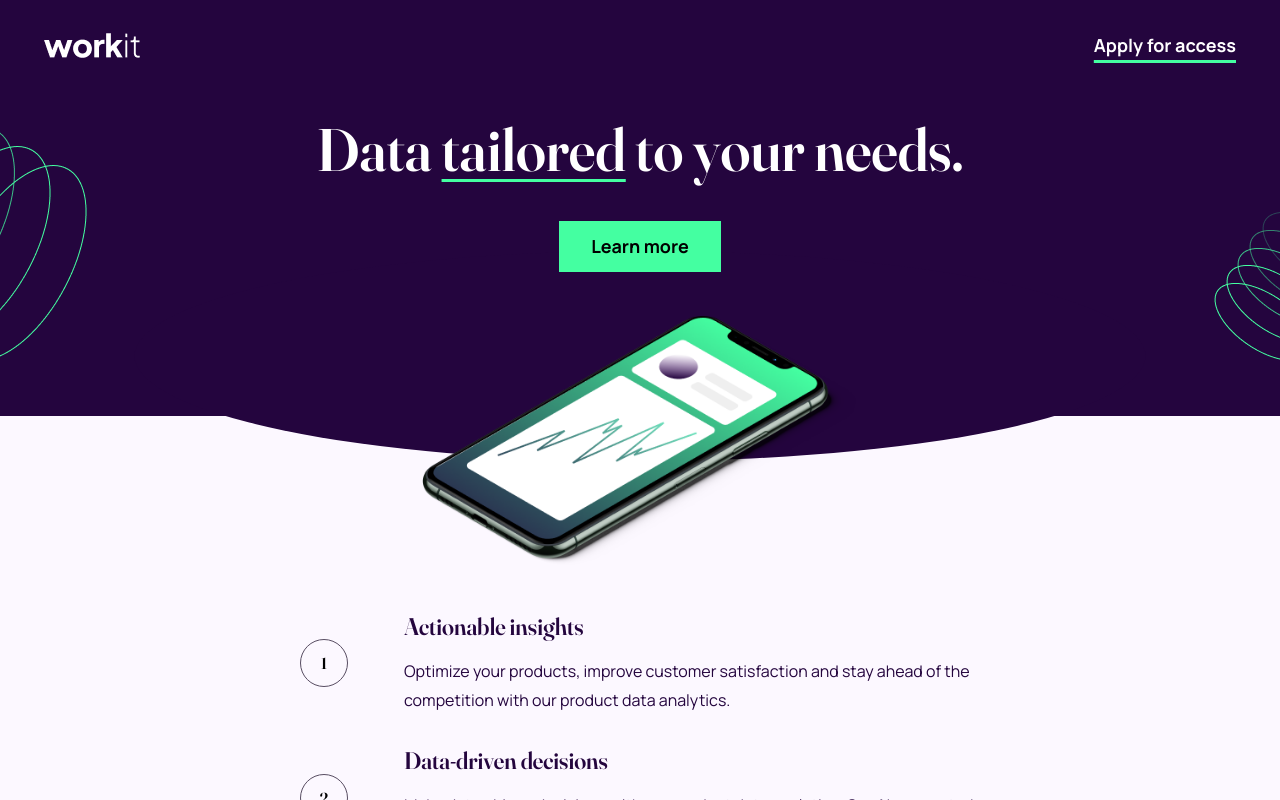
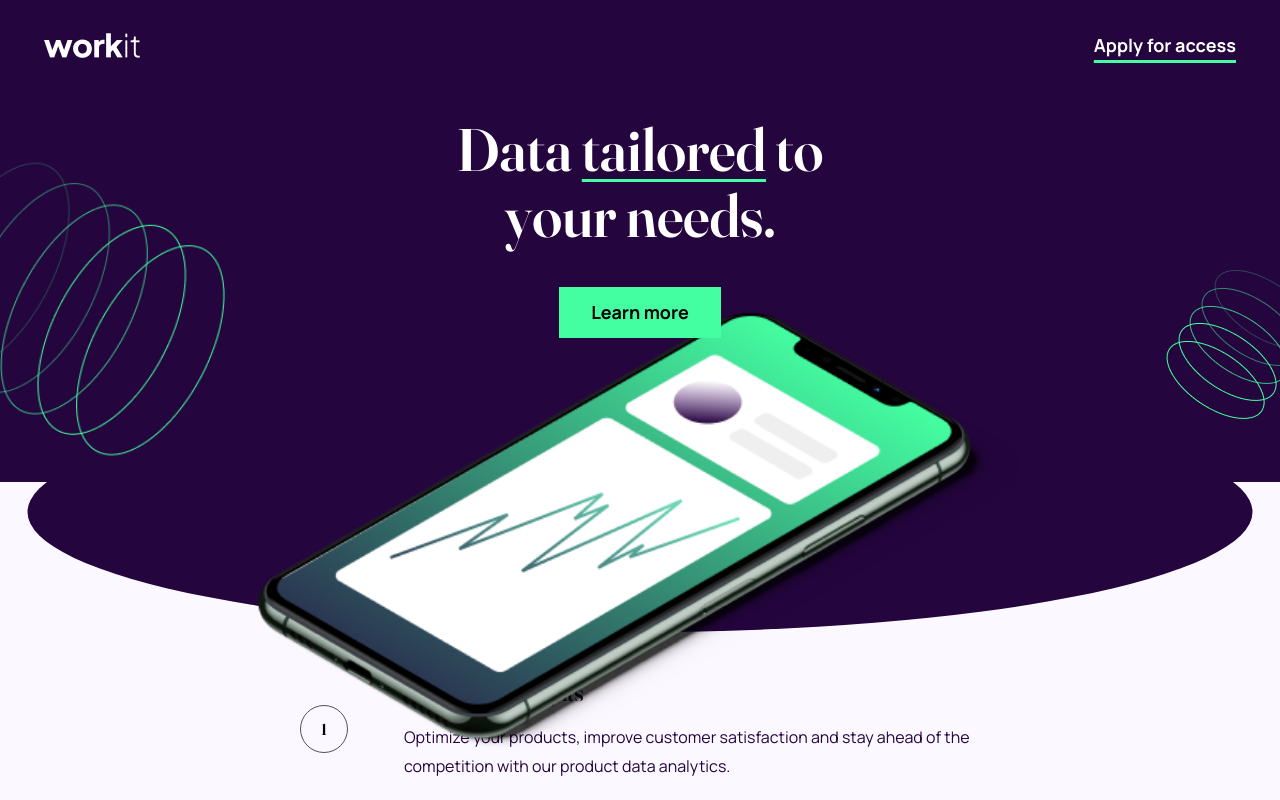
Before and after one commit to cendyz/Workit-landing-page, a Vue app: page / in a window 1280 px wide. Shown: the top 800 px of the page. Built offline with nearby package versions, Linux system fonts and the light colour scheme.

Commit message:
desktop header ok

```diff
--- a/src/components/Home/Header.vue
+++ b/src/components/Home/Header.vue
@@ -1,13 +1,10 @@
 <template>
 	<header
-		class="bg-purple-900 text-center px-[2rem] pt-[5.6rem] pb-[14.4rem] relative before:absolute before:bottom-[-3rem] before:left-1/2 before:w-[130%] before:translate-x-[-50%] before:h-[20rem] before:bg-purple-900 overflow-x-clip z-[5] md:before:bottom-[-9rem] md:before:w-[101.1rem] md:before:h-[30rem]">
+		class="bg-purple-900 text-center px-[2rem] pt-[5.6rem] pb-[14.4rem] relative before:absolute before:bottom-[-3rem] before:left-1/2 before:w-[130%] before:translate-x-[-50%] before:h-[20rem] before:bg-purple-900 overflow-x-clip z-[5] md:before:bottom-[-9rem] md:before:w-[101.1rem] md:before:h-[30rem] lg:before:bottom-[-18rem] lg:before:w-[125rem]">
 		<h1
-			class="text-[4.8rem] text-white font-fraunces leading-[1.1] mb-[4rem] md:text-[6rem] md:px-[17rem]">
+			class="text-[4.8rem] text-white font-fraunces leading-[1.1] mb-[4rem] md:text-[6rem] md:px-[17rem] lg:px-[0] lg:mx-auto lg:w-[37rem]">
 			Data
-			<span
-				class="underline decoration-[3px] underline-offset-8 decoration-green"
-				>tailored</span
-			>
+			<span class="underline decoration-[3px] underline-offset-8 decoration-green">tailored</span>
 			to your needs.
 		</h1>
 		<button
@@ -20,16 +17,16 @@
 			<img
 				:src="phone"
 				alt="phone"
-				class="w-[33rem] absolute bottom-[-10rem] left-1/2 translate-x-[-50%] z-10 md:w-[51rem] md:bottom-[-15rem]" />
+				class="w-[33rem] absolute bottom-[-10rem] left-1/2 translate-x-[-50%] z-10 md:w-[51rem] md:bottom-[-15rem] lg:w-[70%] lg:bottom-[-27rem]" />
 		</picture>
-		<img
-			:src="right"
-			alt=""
-			class="hidden md:block absolute right-0 bottom-[11%]" />
-		<img
-			:src="left"
-			alt=""
-			class="hidden md:block absolute left-0 top-[2%]" />
+		<picture>
+			<source :srcset="deskTopRight" media="(min-width: 1024px)" />
+			<img :src="right" alt="" class="hidden md:block absolute right-0 bottom-[11%]" />
+		</picture>
+		<picture>
+			<source :srcset="deskTopLeft" media="(min-width: 1024px)" />
+			<img :src="left" alt="" class="hidden md:block absolute left-0 top-[2%] lg:top-[8rem] lg:w-[20%]" />
+		</picture>
 	</header>
 </template>
 
@@ -38,6 +35,8 @@ import phone from '@/images/illustration.png'
 import right from '@/images/Group 10.png'
 import left from '@/images/Group 10 left.png'
 import tabletPhone from '@/images/phoneTablet.png'
+import deskTopLeft from '@/images/deskTopLeft.png'
+import deskTopRight from '@/images/desktopTopRight.png'
 </script>
 
 <style lang="scss">
@@ -50,5 +49,10 @@ header {
 			clip-path: ellipse(50% 35% at 50% 50%);
 		}
 	}
+	@media (min-width: 1024px) {
+		&::before {
+			clip-path: ellipse(49% 40% at 50% 50%);
+		}
+	}
 }
 </style>
--- a/src/components/Home/MainContent/FirstSection/SecondSection.vue
+++ b/src/components/Home/MainContent/FirstSection/SecondSection.vue
@@ -1,5 +1,5 @@
 <template>
-	<section class="grid px-[2rem] py-[9.2rem] pb-[0] relative">
+	<section class="grid px-[2rem] py-[9.2rem] pb-[0] relative container">
 		<img :src="guy" alt="Happy guy" class="mx-auto block md:mr-auto md:ml-0" />
 		<div
 			class="bg-purple-900 p-[3.2rem] grid place-items-center gap-y-[3.2rem] mt-[-4.7rem] md:w-[55rem] md:ml-auto md:mt-[-11rem] md:justify-items-start md:p-[4.8rem]">
```
Also changed, not shown: src/images/deskTopLeft.png (added), src/images/desktopTopRight.png (added).
